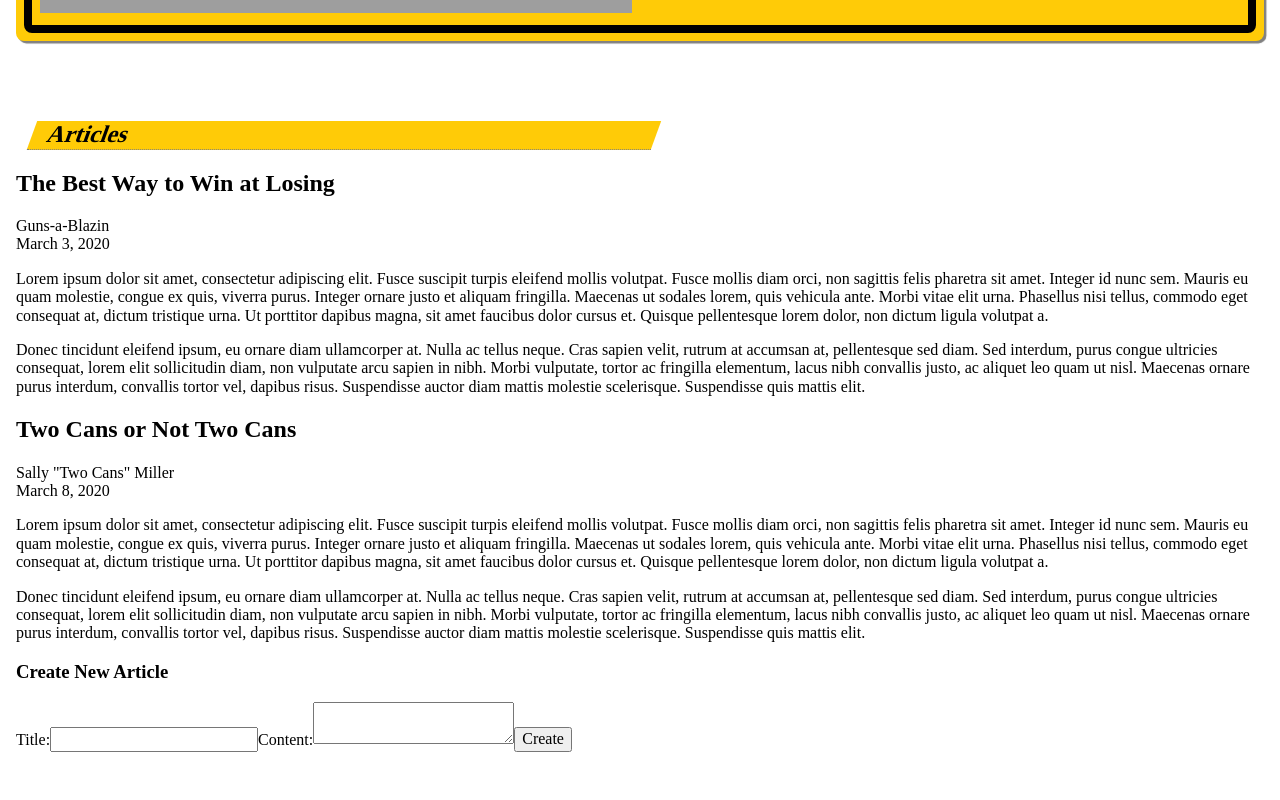
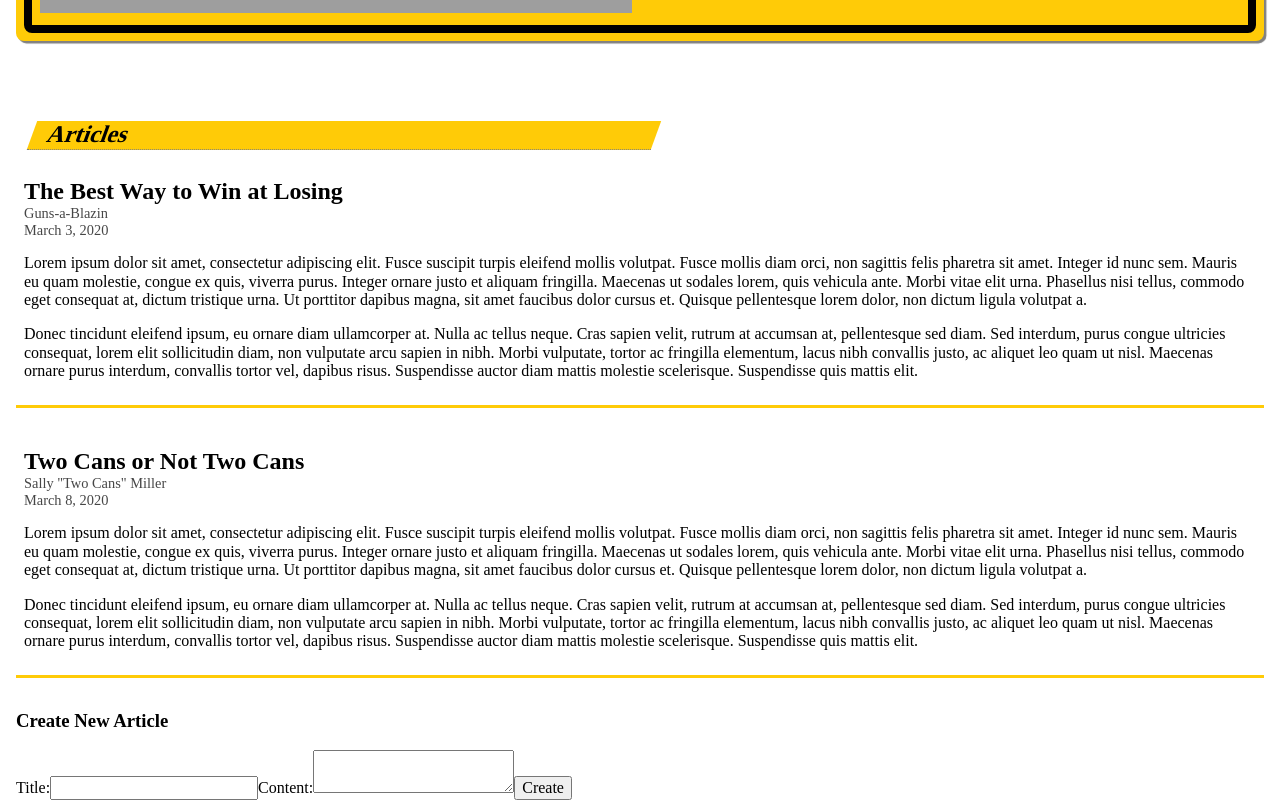
Before and after one commit to JacquesBegin/rocGames, an Angular app in the folder roc-games/: page / in a window 1280 px wide. Shown: the part 3195-3995 px from the top of the page. Before the commit the page ends 3947 px from the top, so only its background shows below. Built offline with nearby package versions, Linux system fonts and the light colour scheme; grey boxes are pictures that could not be loaded.

Commit message:
Adds styling for article component.

```diff
--- a/roc-games/src/app/components/articles/article/article.component.scss
+++ b/roc-games/src/app/components/articles/article/article.component.scss
@@ -0,0 +1,23 @@
+.article {
+  padding: 0.5rem;
+  margin-bottom: 2rem;
+  border-bottom: 3px solid #ffcb07;
+}
+
+.articleTitle {
+  margin: 0rem;
+}
+
+.author {
+  color: #464646;
+}
+
+.articleAuthor {
+  color: #464646;
+  font-size: 0.9rem;
+}
+
+.articleDate {
+  color: #464646;
+  font-size: 0.9rem;
+}
```
